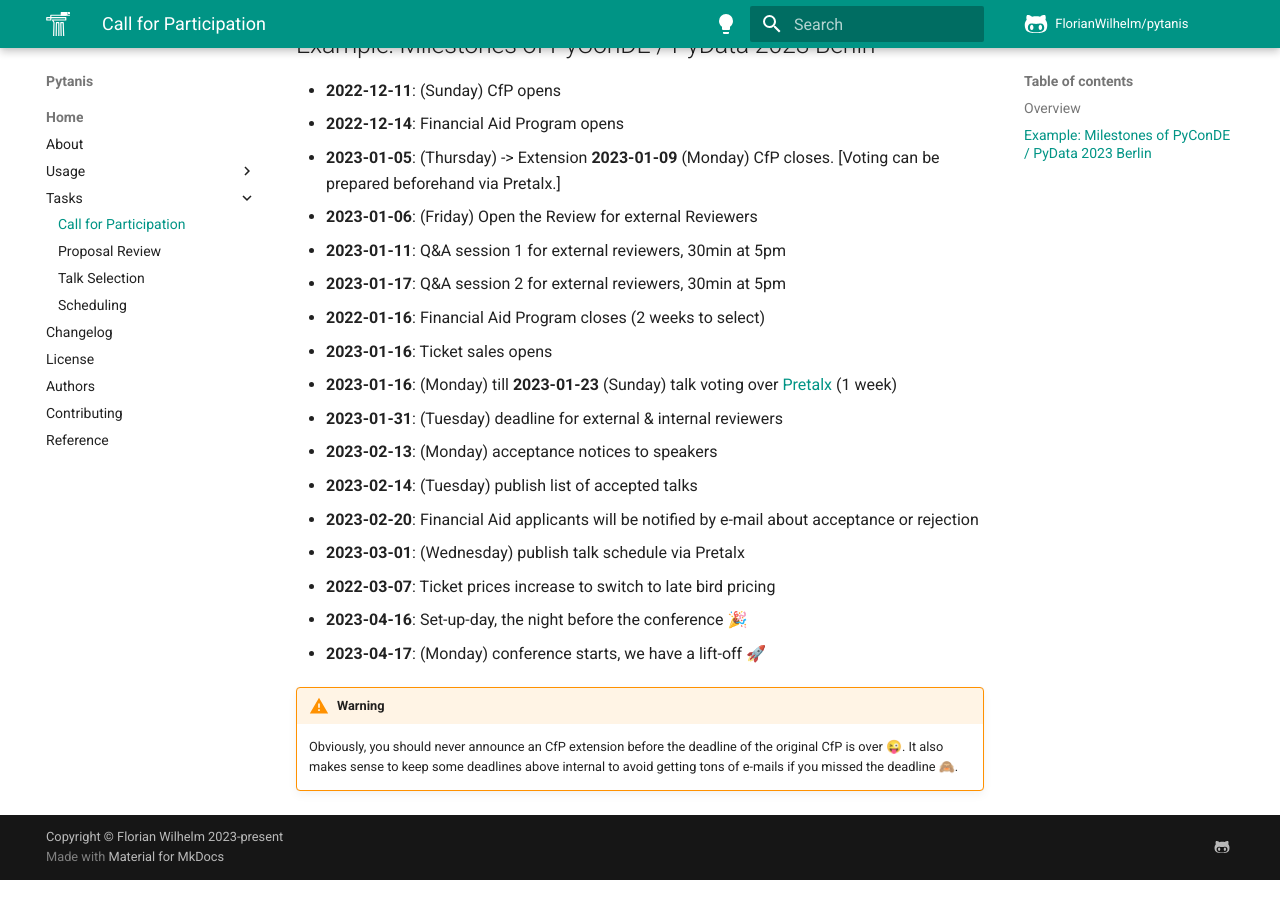
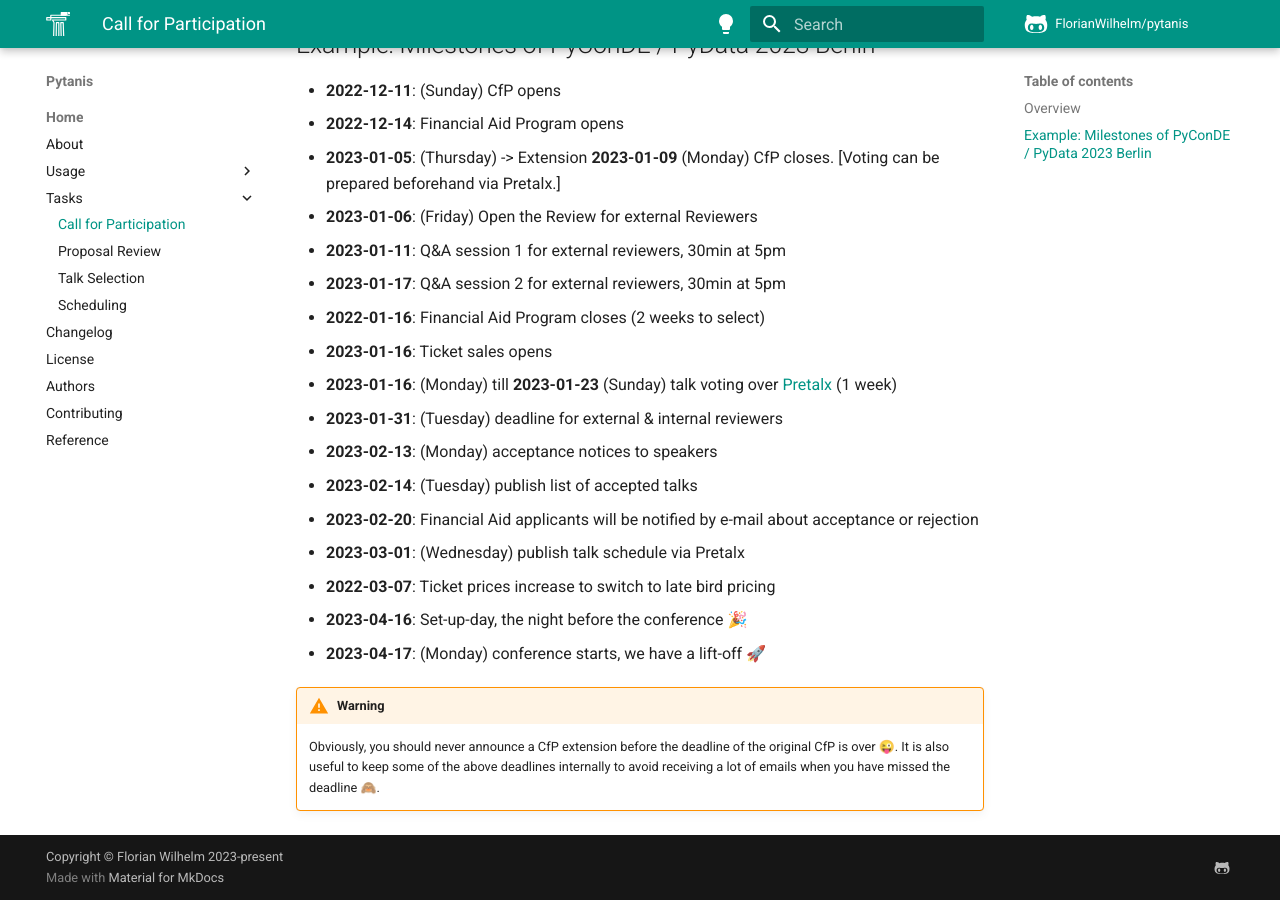
Before and after one commit to FlorianWilhelm/pytanis, an MkDocs documentation site: the page built from docs/tasks/cfp.md, in a window 1280 px wide and 900 px high, scrolled down 810 px. Built offline with MkDocs 1.6.1 and Material for MkDocs 9.7.7, drawn with Linux system fonts in a browser that asks for light colours; comment, search, counter and statistics services are not loaded; the version menu is left out; some of the changed text lies outside the part shown.

Commit message:
Minor doc fixes

```diff
--- a/docs/tasks/cfp.md
+++ b/docs/tasks/cfp.md
@@ -38,5 +38,5 @@ As these tasks are all purely organisational/conceptional, there is no need to u
 * **2023-04-17**: (Monday) conference starts, we have a lift-off 🚀
 
 !!! warning
-    Obviously, you should never announce an CfP extension before the deadline of the original CfP is over 😜. It also
-    makes sense to keep some deadlines above internal to avoid getting tons of e-mails if you missed the deadline 🙈.
+    Obviously, you should never announce a CfP extension before the deadline of the original CfP is over 😜.
+    It is also useful to keep some of the above deadlines internally to avoid receiving a lot of emails when you have missed the deadline 🙈.
```
Also changed, not shown: other parts of docs/tasks/cfp.md (+1 -1 lines).
